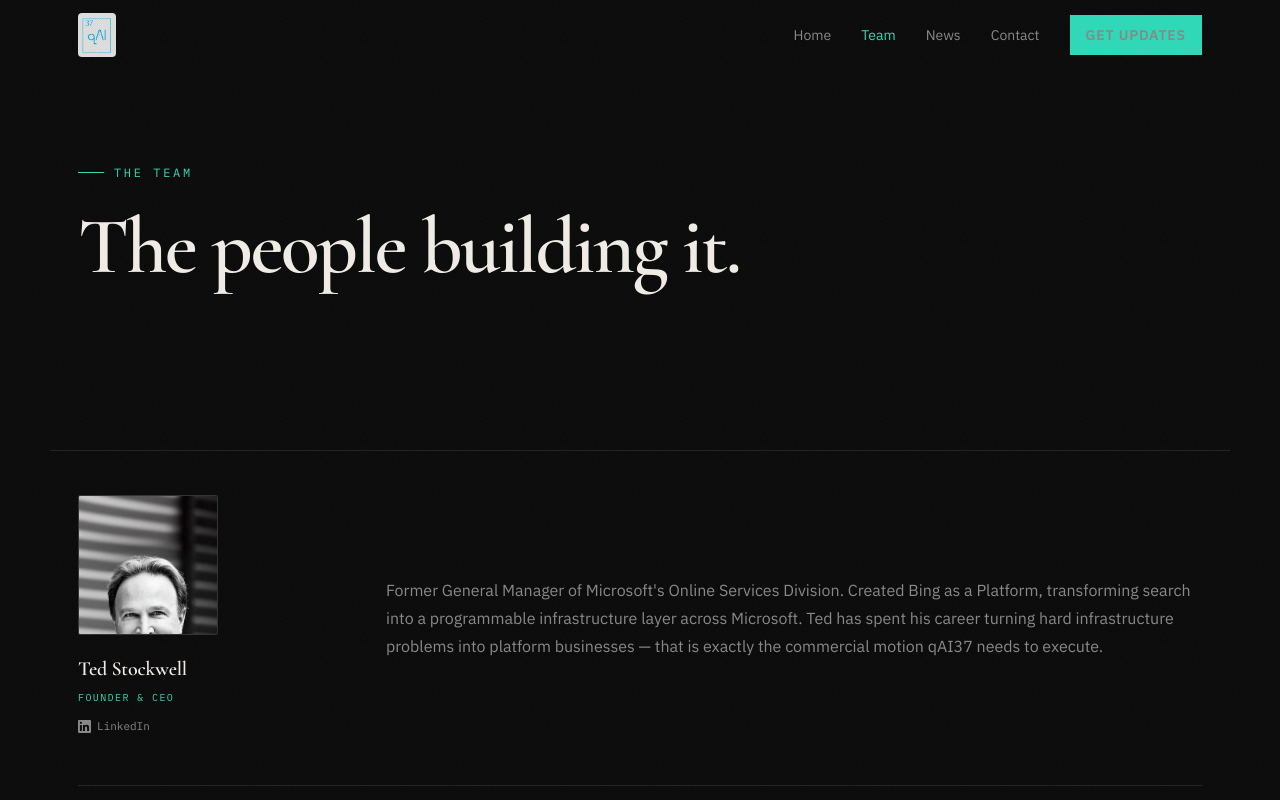
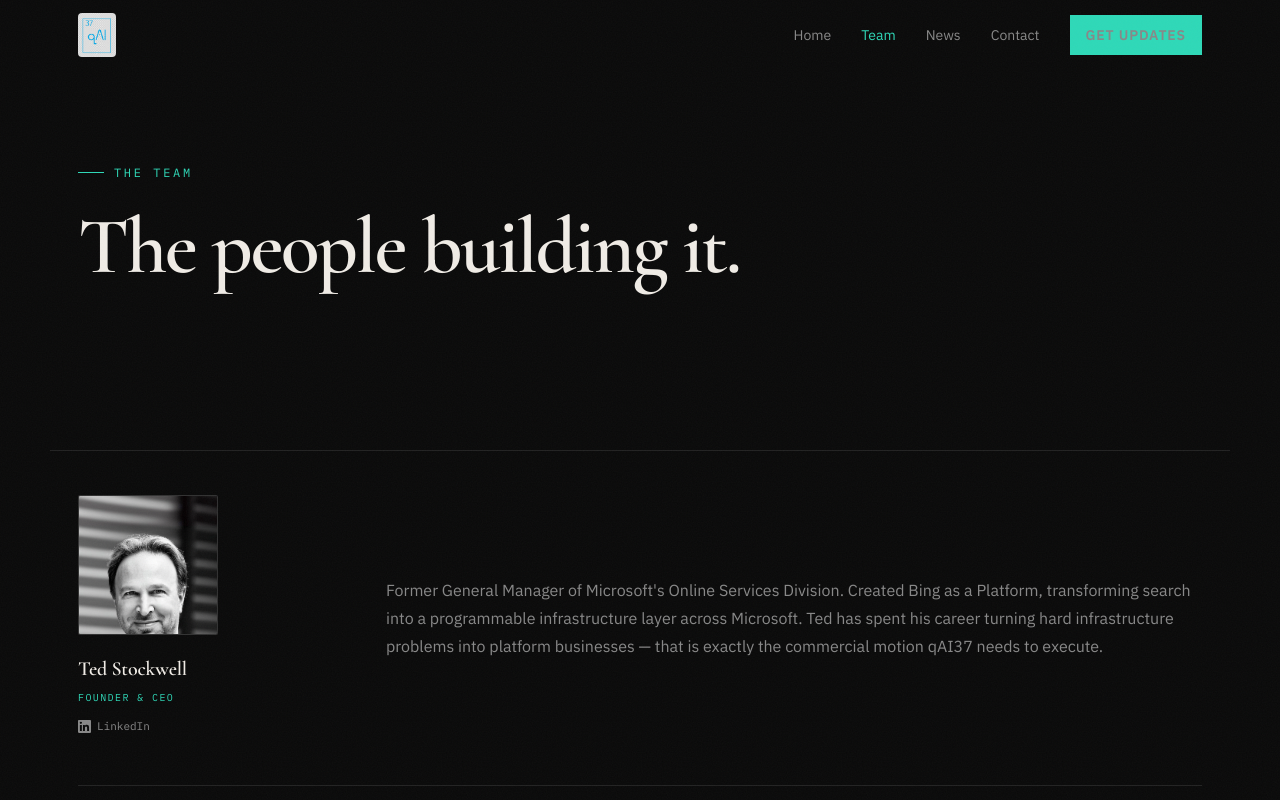
Before and after one commit to lizzierunner/qai37-site, a Next.js app: page /qai37-site/team in a window 1280 px wide. Shown: the top 800 px of the page. Built offline with nearby package versions, Linux system fonts and the light colour scheme.

Commit message:
Fix team photo crop — shift object-position to center 20% so faces aren't clipped

```diff
--- a/app/globals.css
+++ b/app/globals.css
@@ -179,7 +179,7 @@
 .p-team2 .bio-row{display:grid;grid-template-columns:260px 1fr;gap:48px;padding:44px 0;border-bottom:1px solid var(--line)}
 .p-team2 .bio-left{display:flex;flex-direction:column;gap:16px}
 .p-team2 .bio-photo{width:140px;height:140px;border-radius:2px;overflow:hidden;background:var(--surface);border:1px solid var(--line);position:relative;flex-shrink:0}
-.p-team2 .bio-photo img{width:100%;height:100%;object-fit:cover;object-position:center top;display:block}
+.p-team2 .bio-photo img{width:100%;height:100%;object-fit:cover;object-position:center 20%;display:block}
 .p-team2 .bio-photo.noimg img{display:none}
 .p-team2 .bio-photo.noimg::after{content:attr(data-initials);position:absolute;inset:0;display:grid;place-items:center;font-family:var(--font-display);font-weight:600;font-size:1.4em;color:var(--muted)}
 .p-team2 .bio-meta{padding-top:2px}
```
